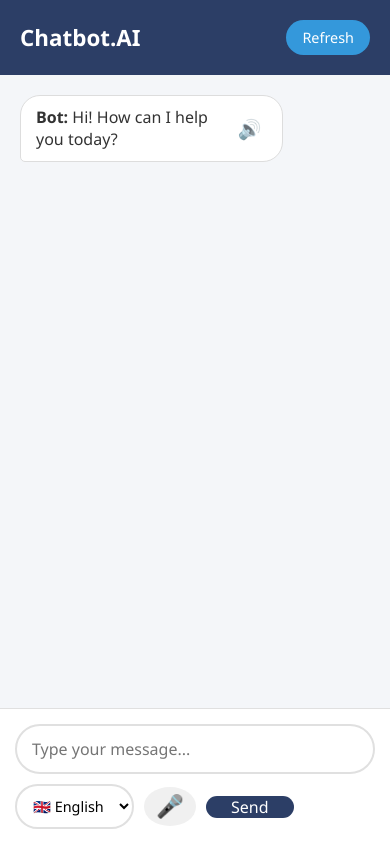
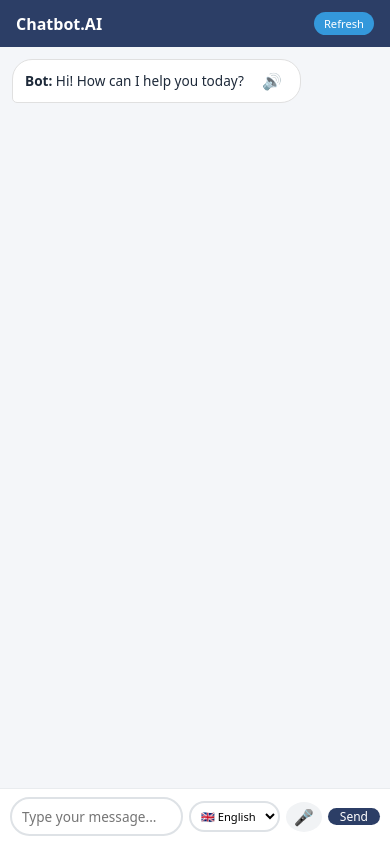
Before and after one commit to RizwanaTheDeveloper/Chatbot, a FastAPI app: page / in a window 390 px wide. Run offline with FastAPI, Linux system fonts and the light colour scheme.

Commit message:
Update style.css

```diff
--- a/static/style.css
+++ b/static/style.css
@@ -2,15 +2,14 @@
     margin: 0;
     padding: 0;
     box-sizing: border-box;
-    font-family: 'Segoe UI', Tahoma, Geneva, Verdana, sans-serif;
+    font-family: system-ui, 'Segoe UI', 'Helvetica Neue', sans-serif;
 }
 
 html, body {
     height: 100%;
     width: 100%;
-    margin: 0;
-    padding: 0;
     overflow: hidden;
+    position: fixed;
 }
 
 body {
@@ -23,17 +22,19 @@ body {
 .chat-container {
     width: 100%;
     height: 100%;
+    max-width: 1200px;
+    margin: 0 auto;
     background: white;
     display: flex;
     flex-direction: column;
     overflow: hidden;
+    box-shadow: 0 0 20px rgba(0,0,0,0.1);
 }
 
 .chat-header {
     background: #2c3e66;
     color: white;
-    padding: 20px;
-    text-align: center;
+    padding: 16px 20px;
     display: flex;
     justify-content: space-between;
     align-items: center;
@@ -41,28 +42,29 @@ body {
 }
 
 .chat-header h2 {
-    font-size: 1.4rem;
+    font-size: 1.3rem;
+    font-weight: 600;
 }
 
 .clear-btn {
     background: #3498db;
     border: none;
     color: white;
-    padding: 8px 16px;
+    padding: 6px 14px;
     border-radius: 30px;
     cursor: pointer;
-    font-size: 0.9rem;
+    font-size: 0.85rem;
     transition: background 0.2s;
 }
 
-.clear-btn:hover {
-    background: #2980b9;
+.clear-btn:active {
+    transform: scale(0.96);
 }
 
 .chat-messages {
     flex: 1;
     overflow-y: auto;
-    padding: 20px;
+    padding: 16px;
     display: flex;
     flex-direction: column;
     gap: 12px;
@@ -71,12 +73,11 @@ body {
 }
 
 .message {
-    max-width: 75%;
-    padding: 10px 15px;
+    max-width: 80%;
+    padding: 10px 14px;
     border-radius: 20px;
     line-height: 1.4;
     word-wrap: break-word;
-    position: relative;
 }
 
 .user-message {
@@ -89,13 +90,13 @@ body {
 .bot-message {
     align-self: flex-start;
     background: white;
-    color: #333;
-    border: 1px solid #ddd;
+    color: #1e2a3a;
+    border: 1px solid #e0e0e0;
     border-bottom-left-radius: 5px;
     display: flex;
     justify-content: space-between;
     align-items: center;
-    gap: 10px;
+    gap: 12px;
 }
 
 .bot-message .message-content {
@@ -107,46 +108,43 @@ body {
     border: none;
     font-size: 1.2rem;
     cursor: pointer;
-    padding: 5px;
-    border-radius: 50%;
+    padding: 4px 8px;
+    border-radius: 30px;
     transition: background 0.2s;
     color: #2c3e66;
     opacity: 0.7;
 }
 
-.speaker-btn:hover {
-    background: #e0e0e0;
+.speaker-btn:hover, .speaker-btn:active {
+    background: #e9ecef;
     opacity: 1;
-}
-
-.speaker-btn:active {
-    transform: scale(0.95);
 }
 
 .typing-indicator {
     font-style: italic;
-    color: #888;
+    color: #6c757d;
 }
 
 .chat-input-area {
     display: flex;
-    padding: 15px;
+    gap: 10px;
+    padding: 12px 16px;
     background: white;
-    border-top: 1px solid #e0e0e0;
-    gap: 10px;
+    border-top: 1px solid #e9ecef;
     flex-shrink: 0;
     align-items: center;
-    flex-wrap: wrap;
+    flex-wrap: nowrap;
 }
 
 #user-input {
-    flex: 2;
-    padding: 12px 15px;
-    border: 2px solid #e0e0e0;
-    border-radius: 30px;
+    flex: 3;
+    padding: 10px 14px;
+    border: 2px solid #dee2e6;
+    border-radius: 40px;
     font-size: 1rem;
     outline: none;
     transition: border 0.2s;
+    min-width: 0;
 }
 
 #user-input:focus {
@@ -154,47 +152,31 @@ body {
 }
 
 .language-select {
-    padding: 10px 12px;
-    border-radius: 30px;
-    border: 2px solid #e0e0e0;
+    padding: 8px 10px;
+    border-radius: 40px;
+    border: 2px solid #dee2e6;
     background: white;
     font-size: 0.9rem;
     cursor: pointer;
     outline: none;
-    transition: border 0.2s;
-}
-
-.language-select:focus {
-    border-color: #2c3e66;
 }
 
 .mic-button {
-    background: #f0f0f0;
+    background: #f1f3f5;
     border: none;
-    font-size: 1.4rem;
+    font-size: 1.3rem;
     cursor: pointer;
-    padding: 8px 12px;
+    padding: 6px 12px;
     border-radius: 50%;
-    transition: background 0.2s, transform 0.1s;
-    line-height: 1;
+    transition: all 0.2s;
     display: inline-flex;
     align-items: center;
     justify-content: center;
-}
-
-.mic-button:hover {
-    background: #e0e0e0;
-    transform: scale(1.05);
+    min-width: 44px;
 }
 
 .mic-button:active {
-    transform: scale(0.95);
-}
-
-.mic-button:disabled {
-    opacity: 0.5;
-    cursor: not-allowed;
-    transform: none;
+    transform: scale(0.94);
 }
 
 .mic-button.recording {
@@ -205,7 +187,7 @@ body {
 
 @keyframes pulse {
     0% { transform: scale(1); opacity: 1; }
-    50% { transform: scale(1.1); opacity: 0.8; }
+    50% { transform: scale(1.05); opacity: 0.8; }
     100% { transform: scale(1); opacity: 1; }
 }
 
@@ -213,37 +195,118 @@ body {
     background: #2c3e66;
     color: white;
     border: none;
-    padding: 0 25px;
-    border-radius: 30px;
-    font-size: 1rem;
+    padding: 0 20px;
+    border-radius: 40px;
+    font-size: 0.95rem;
     cursor: pointer;
     transition: background 0.2s;
+    white-space: nowrap;
 }
 
-#send-btn:hover {
+#send-btn:active {
     background: #1e2a4a;
 }
 
-#send-btn:disabled, #user-input:disabled, .mic-button:disabled, .language-select:disabled {
+button:disabled, select:disabled, input:disabled {
     opacity: 0.6;
     cursor: not-allowed;
 }
 
-@media (max-width: 600px) {
+/* Tablet and small desktop */
+@media (max-width: 768px) {
+    .chat-header h2 {
+        font-size: 1.1rem;
+    }
+    .clear-btn {
+        padding: 5px 12px;
+        font-size: 0.75rem;
+    }
+    .message {
+        max-width: 85%;
+        font-size: 0.9rem;
+    }
     .chat-input-area {
-        flex-wrap: wrap;
+        gap: 8px;
+        padding: 10px 12px;
     }
     #user-input {
-        flex: 1 1 100%;
-        order: 1;
+        font-size: 0.9rem;
+        padding: 8px 12px;
     }
     .language-select {
-        order: 2;
+        font-size: 0.8rem;
+        padding: 6px 8px;
     }
     .mic-button {
-        order: 3;
+        font-size: 1.2rem;
+        min-width: 40px;
+        padding: 5px 10px;
     }
     #send-btn {
-        order: 4;
+        padding: 0 16px;
+        font-size: 0.85rem;
     }
 }
+
+/* Mobile phones (≤480px) – ensure all elements fit */
+@media (max-width: 480px) {
+    .chat-header {
+        padding: 12px 16px;
+    }
+    .chat-header h2 {
+        font-size: 1rem;
+    }
+    .clear-btn {
+        padding: 4px 10px;
+        font-size: 0.7rem;
+    }
+    .chat-messages {
+        padding: 12px;
+        gap: 10px;
+    }
+    .message {
+        max-width: 90%;
+        padding: 8px 12px;
+        font-size: 0.85rem;
+    }
+    .speaker-btn {
+        font-size: 1rem;
+        padding: 2px 6px;
+    }
+    .chat-input-area {
+        gap: 6px;
+        padding: 8px 10px;
+    }
+    #user-input {
+        font-size: 0.85rem;
+        padding: 8px 10px;
+    }
+    .language-select {
+        font-size: 0.7rem;
+        padding: 5px 6px;
+    }
+    .mic-button {
+        font-size: 1rem;
+        min-width: 36px;
+        padding: 4px 8px;
+    }
+    #send-btn {
+        padding: 0 12px;
+        font-size: 0.75rem;
+    }
+}
+
+/* Very small devices (≤360px) */
+@media (max-width: 360px) {
+    .language-select {
+        max-width: 70px;
+        overflow: hidden;
+        text-overflow: ellipsis;
+    }
+    .mic-button {
+        min-width: 32px;
+    }
+    #send-btn {
+        padding: 0 10px;
+    }
+}
```
